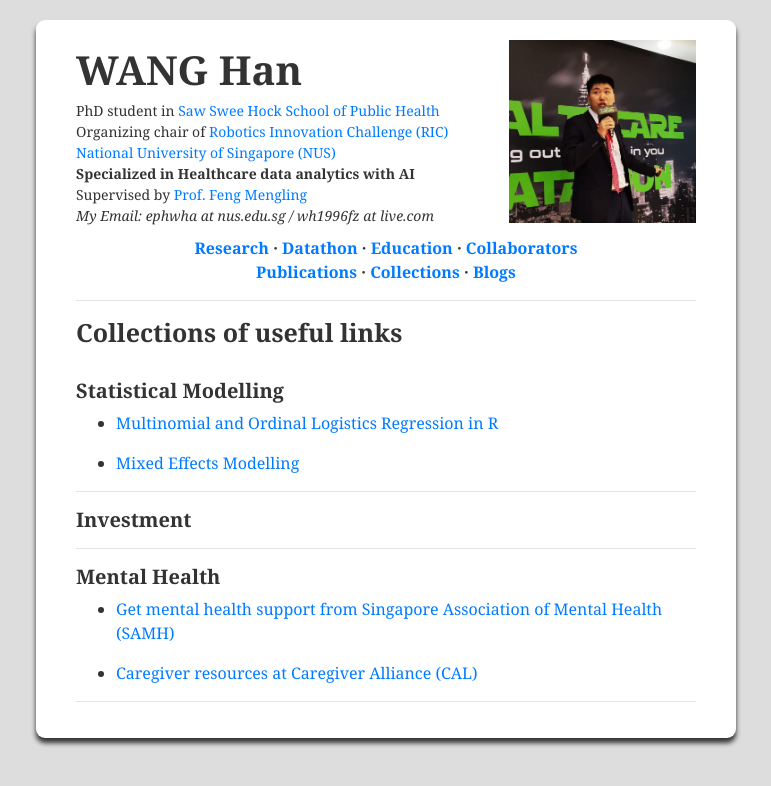
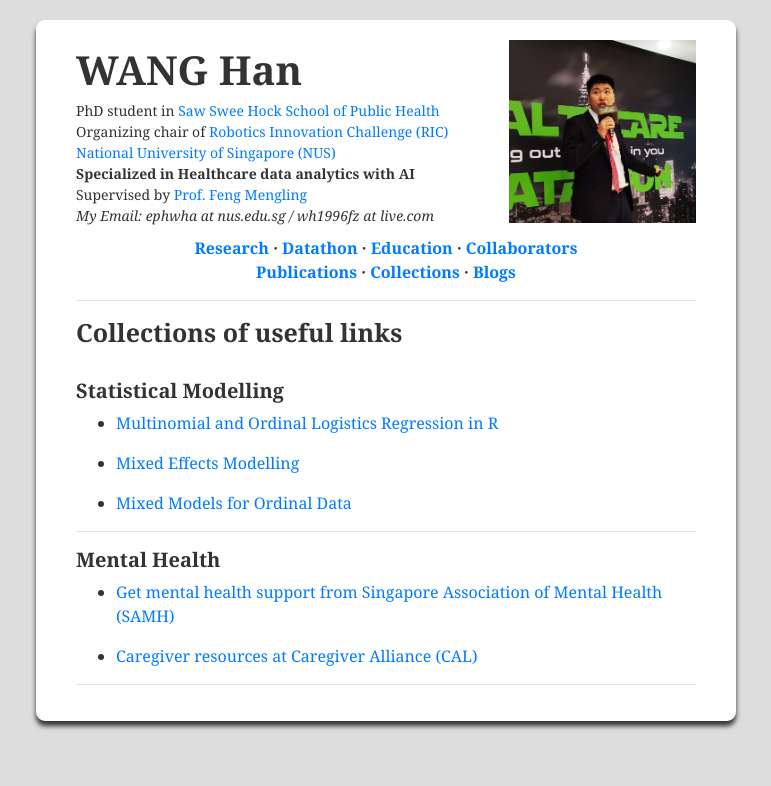
Before and after one commit to Hans0124SG/Hans0124SG.github.io, a Jekyll site: the page built from collections.html, in a window 1280 px wide. Shown: the top 786 px of the page, without its empty margins (254-1025 px from the left). Built offline with Jekyll 4.4.1, drawn with Linux system fonts in a browser that asks for light colours.

Commit message:
update collections

```diff
--- a/collections.html
+++ b/collections.html
@@ -13,13 +13,17 @@ title: Wang Han - Collections
     <li>
     <a href="https://ademos.people.uic.edu/Chapter17.html">Mixed Effects Modelling</a>
     </li>
+    <li>
+    <a href="https://drizopoulos.github.io/GLMMadaptive/articles/Ordinal_Mixed_Models.html">Mixed Models for Ordinal Data
+    </a>
+    </li>
 </ul>
 <hr/>
 
-<h3>Investment</h3>
+<!-- <h3>Investment</h3>
 <ul>
 </ul>
-<hr/>
+<hr/> -->
 
 <h3>Mental Health</h3>
 <ul>
```
